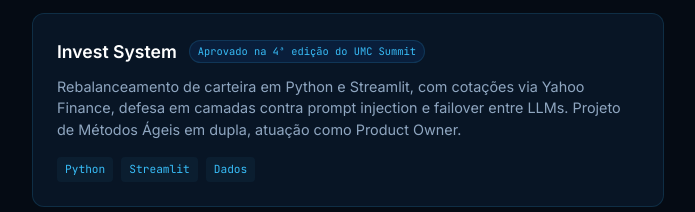
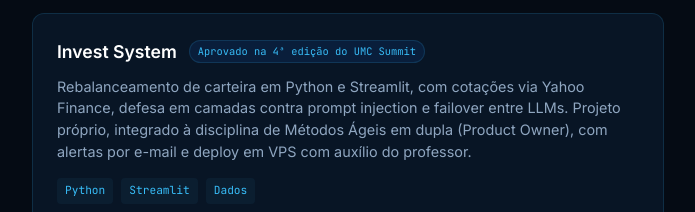
Before and after one commit to gabrielnagatanicampos/gabrielnagatanicampos.github.io, a plain HTML site: page index.html in a window 1280 px wide. Shown: the part 1722-1934 px from the top of the page, without its empty margins (292-987 px from the left). Drawn offline with Linux system fonts and the light colour scheme; some icons are missing.

Commit message:
Corrige a origem do Invest System: projeto proprio integrado a disciplina de Metodos Ageis

```diff
--- a/index.html
+++ b/index.html
@@ -785,7 +785,7 @@
                         </div>
                         <i class="ph ph-arrow-up-right"></i>
                     </div>
-                    <p>Rebalanceamento de carteira em Python e Streamlit, com cotações via Yahoo Finance, defesa em camadas contra prompt injection e failover entre LLMs. Projeto de Métodos Ágeis em dupla, atuação como Product Owner.</p>
+                    <p>Rebalanceamento de carteira em Python e Streamlit, com cotações via Yahoo Finance, defesa em camadas contra prompt injection e failover entre LLMs. Projeto próprio, integrado à disciplina de Métodos Ágeis em dupla (Product Owner), com alertas por e-mail e deploy em VPS com auxílio do professor.</p>
                     <div class="project-tech">
                         <span>Python</span><span>Streamlit</span><span>Dados</span>
                     </div>
```
